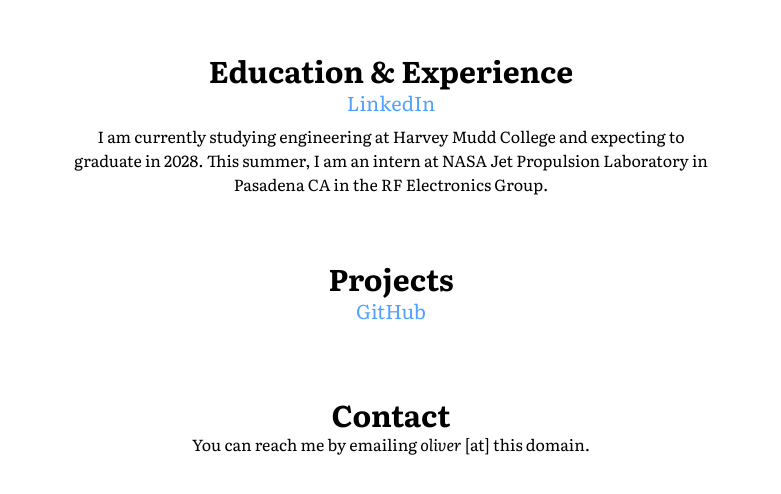
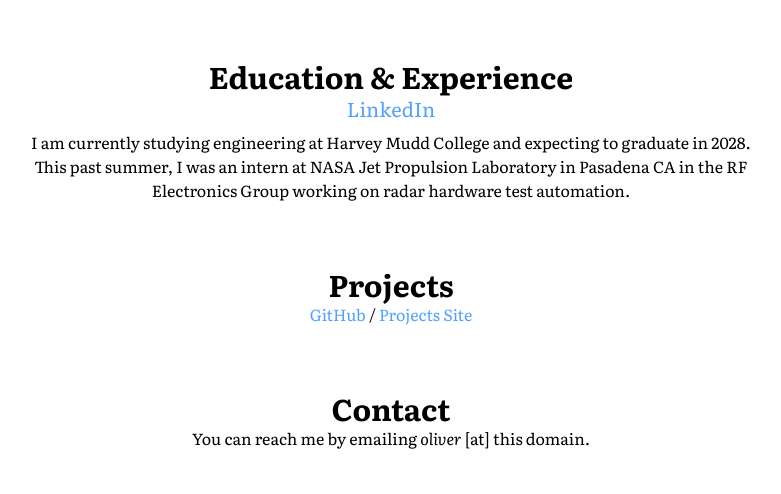
Before and after one commit to ohowe1/minimal-site, a website built with Vite: page index.html in a window 1280 px wide. Shown: the part 946-1440 px from the top of the page, without its empty margins (249-1030 px from the left). Built offline with nearby package versions, Linux system fonts and the light colour scheme.

Commit message:
update site

```diff
--- a/index.html
+++ b/index.html
@@ -46,15 +46,17 @@
           <a href="https://linkedin.com/in/oliver-howe">LinkedIn</a>
           <p>
             I am currently studying engineering at Harvey Mudd College and
-            expecting to graduate in 2028. This summer, I am an intern at NASA
+            expecting to graduate in 2028. This past summer, I was an intern at NASA
             Jet Propulsion Laboratory in Pasadena CA in the RF Electronics
-            Group.
+            Group working on radar hardware test automation.
           </p>
         </section>
 
         <section class="section opacity-0">
           <h1>Projects</h1>
-          <a href="https://github.com/ohowe1">GitHub</a>
+          <p>
+            <a href="https://github.com/ohowe1">GitHub</a> / <a href="https://sites.olihowe.com">Projects Site</a>
+          </p>
         </section>
 
         <section class="section opacity-0">
--- a/style.css
+++ b/style.css
@@ -5,15 +5,19 @@
 }
 
 @layer components {
+  a {
+    @apply text-blue-400 hover:underline;
+  }
+
   .section {
-    @apply w-full max-w-2xl flex flex-col items-center;
+    @apply w-full max-w-3xl flex flex-col items-center;
 
     h1 {
       @apply text-2xl sm:text-3xl font-bold;
     }
 
-    a {
-      @apply hover:underline text-lg sm:text-xl text-blue-400 mb-2;
+    > a {
+      @apply text-lg sm:text-xl mb-2;
     }
 
     p {
```
